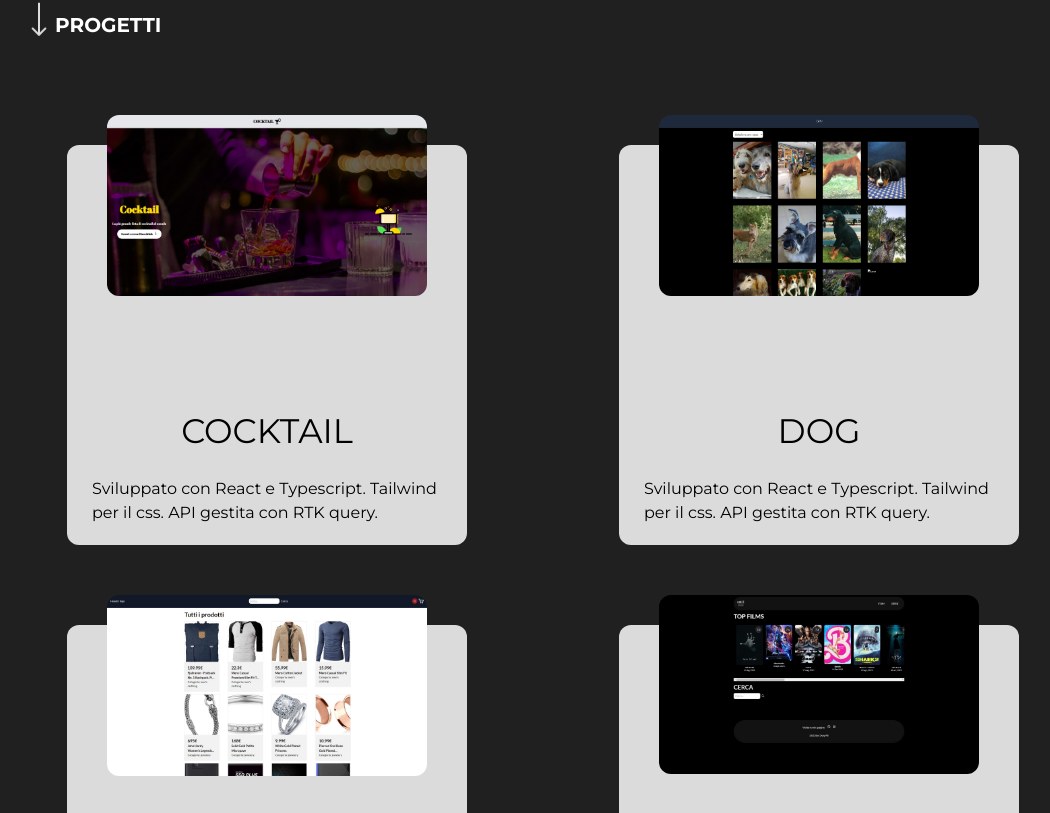
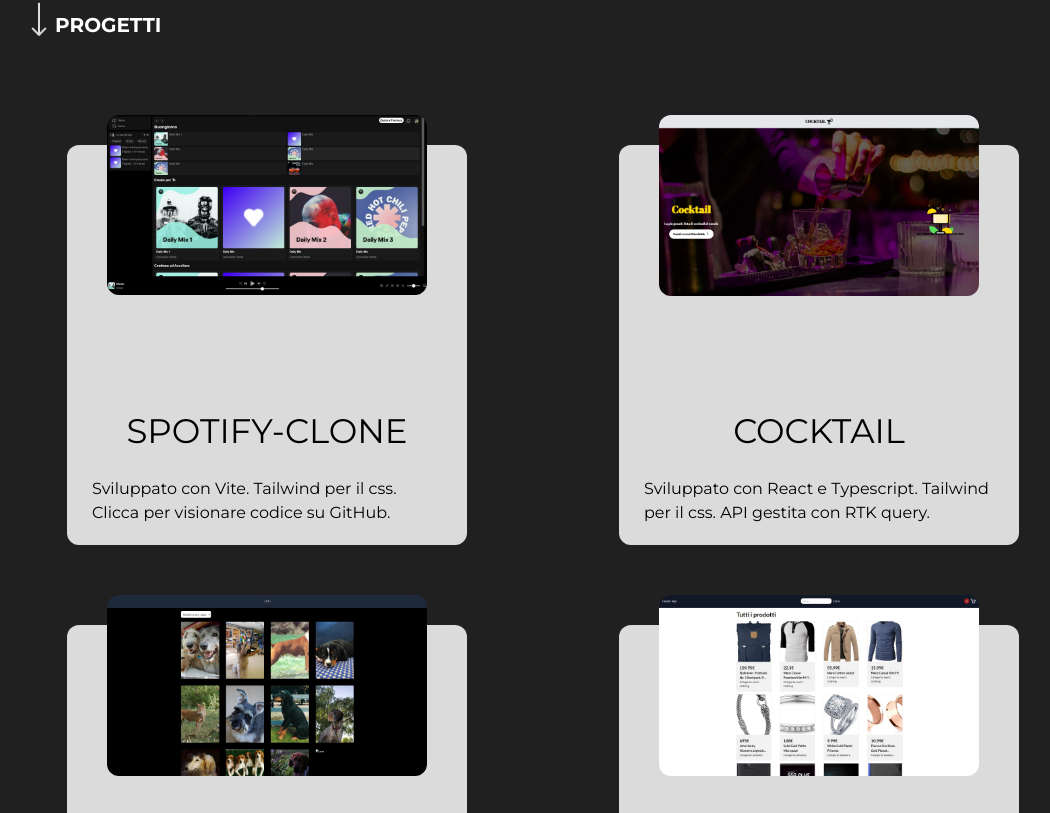
Before and after one commit to davidecandia/cv, a React (Create React App) app: page / in a window 1280 px wide. Shown: the part 767-1580 px from the top of the page, without its empty margins (97-1147 px from the left). Built offline with nearby package versions, Linux system fonts and the light colour scheme.

Commit message:
add spotify-clone project

```diff
--- a/src/data.js
+++ b/src/data.js
@@ -6,10 +6,18 @@
 import sinisky from "./assets/image/sinisky.jpg"
 import lista from "./assets/image/lista.jpg"
 import tecnostampa from "./assets/image/tecnostampa.jpg"
+import spotify_clone from "./assets/image/clone-spotify.jpg"
 
 
 
 const data = [
+  {
+    id: 9,
+    name: 'Spotify-clone',
+    descrizione: 'Sviluppato con Vite. Tailwind per il css. Clicca per visionare codice su GitHub. ',
+    image: spotify_clone,
+    url: 'https://github.com/Dexy98/Spotify-clone',
+  },
   {
     id: 8,
     name: 'Cocktail',
```
Also changed, not shown: src/assets/image/clone-spotify.jpg (added).
